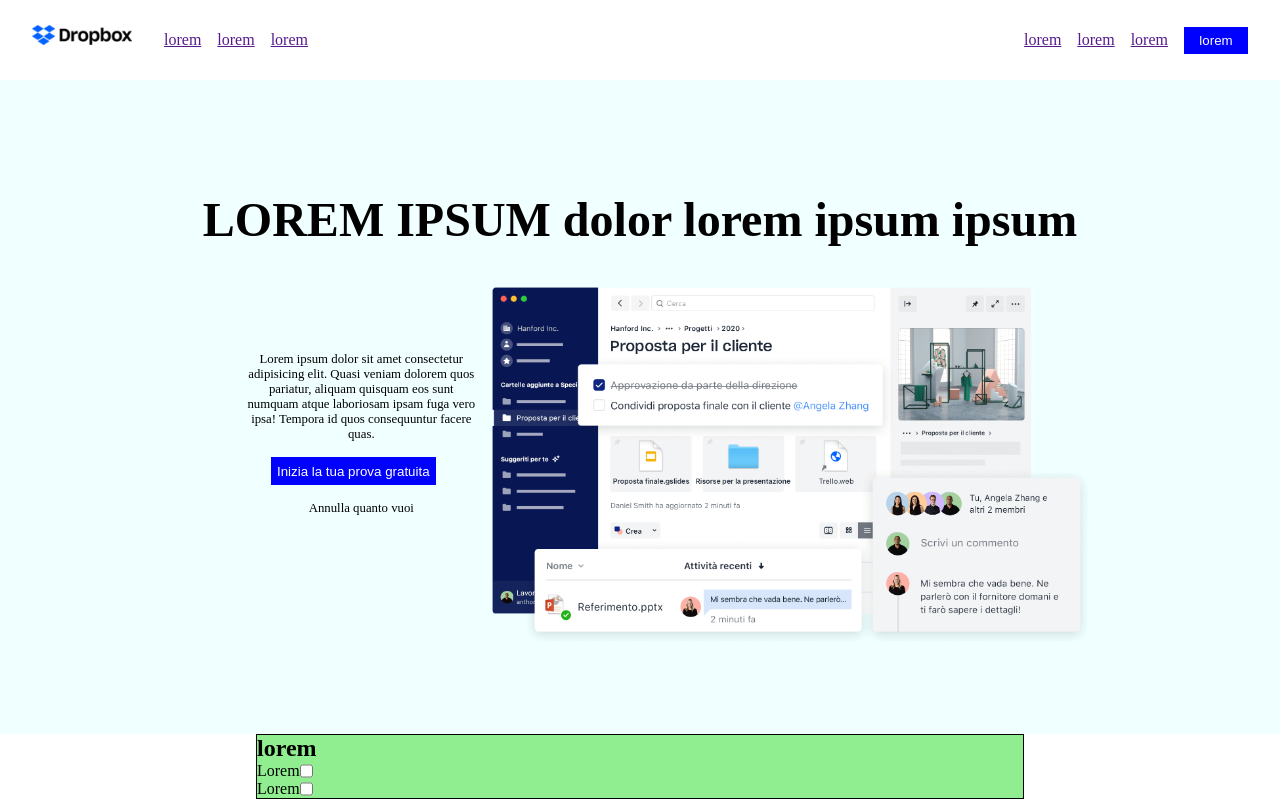
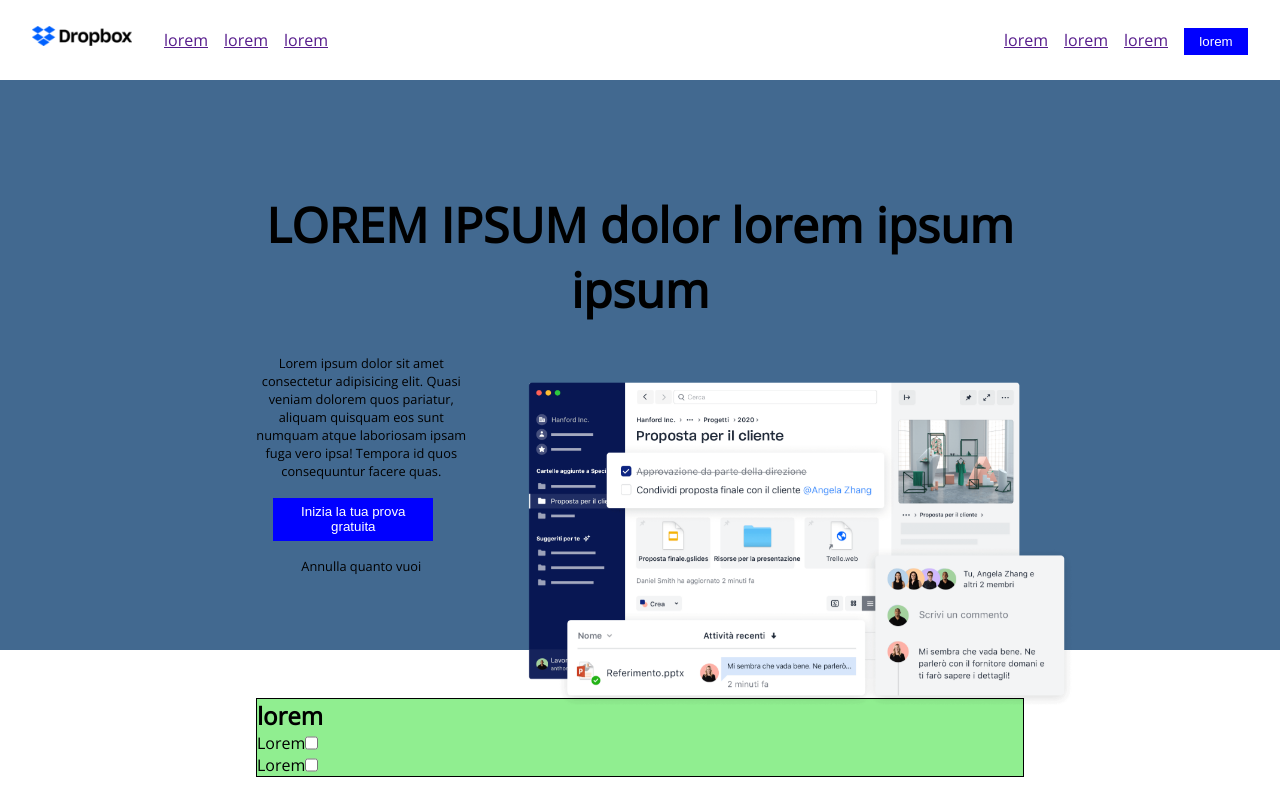
Before and after one commit to serena-peschiaroli/htmlcss-dropbox, a plain HTML site: page index.html in a window 1280 px wide. Shown: the top 802 px of the page. Drawn offline with nearby package versions, Linux system fonts and the light colour scheme.

Commit message:
Fix: Hero section

```diff
--- a/css/style.css
+++ b/css/style.css
@@ -8,9 +8,13 @@ img {
     width: 100%;
 }
 header {
-    background-color: azure;
-    padding-bottom: 2rem;
+    background-color: rgb(66, 105, 144);
 
+
+}
+
+body {
+    font-family: 'Open Sans', sans-serif;
 }
 
 /* LAYOUT */
@@ -21,7 +25,7 @@ header {
     margin-top: 3rem;
     margin-bottom: 3rem;
     padding-top: 4rem;
-    padding-bottom: 4rem;
+
 }
 
 .container-small {
@@ -79,6 +83,10 @@ header {
 
 .small {
     width: 4rem;
+}
+
+.large {
+    width: 10rem;
 }
 /* /LAYOUT */
 
@@ -151,15 +159,17 @@ header nav ul {
 
 .hero-h {
     text-align: center;
+    justify-content: center;
+    align-self: center;
     font-size: 3rem;
     /* padding-top: 1rem; */
-    padding-bottom: 1rem;
+    width: 78%;
+    margin: 0 auto;
 }
 
 .hero-text {
-    align-self: center;
+
     text-align: center;
-    justify-content: center;
     padding: 1rem 0 1rem 0;
     font-size: 0.8rem
 
@@ -167,14 +177,15 @@ header nav ul {
 .hero-text p {
     padding: 1rem 0 0 1rem;
 }
-
+.hero.img {
+    position: absolute
+}
 
 
 .jumbo {
     position: relative;
-    top: 40px;
-    left: 20px;
-    scale: 1.1 ;
+    top: 60px;
+    left: 30px;
 }
 /* /HERO */
 
--- a/index.html
+++ b/index.html
@@ -5,6 +5,9 @@
     <meta http-equiv="X-UA-Compatible" content="IE=edge">
     <meta name="viewport" content="width=device-width, initial-scale=1.0">
     <title>Document</title>
+    <link rel="preconnect" href="https://fonts.googleapis.com">
+    <link rel="preconnect" href="https://fonts.gstatic.com" crossorigin>
+    <link href="https://fonts.googleapis.com/css2?family=Open+Sans&family=Varela&family=Varela+Round&display=swap" rel="stylesheet">
     <link rel="stylesheet" href="css/style.css">
 </head>
 <body>
```
